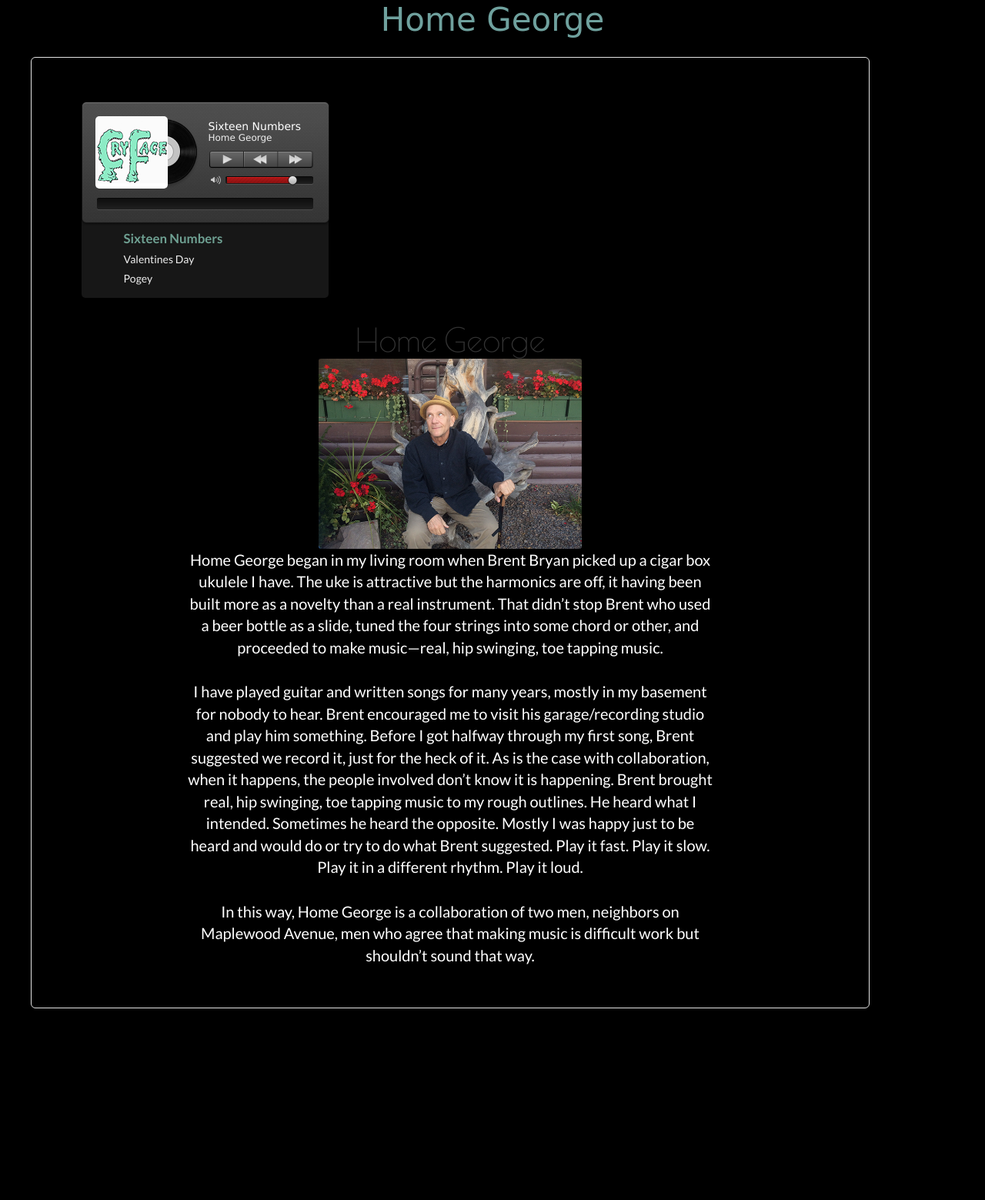
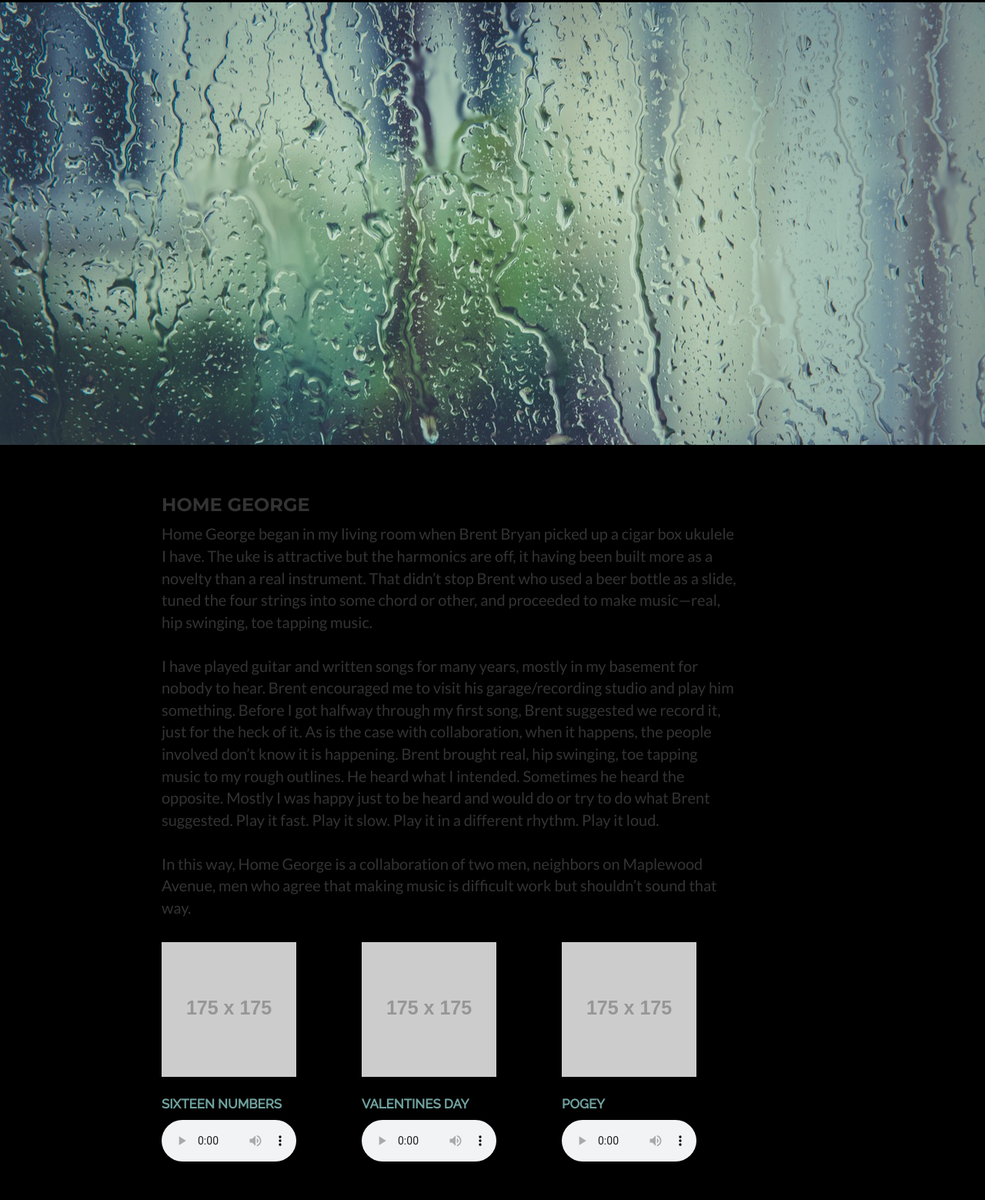
Before and after one commit to jirgens/record, a website: page homegeorge.html in a window 1280 px wide. Shown: the part 97-1656 px from the top of the page at 77% size. Before the commit the page ends 1532 px from the top, so only its background shows below. Drawn offline with nearby package versions, Linux system fonts and the light colour scheme; a web font is replaced by a local one.

Commit message:
improving ui

```diff
--- a/css/freelancer.css
+++ b/css/freelancer.css
@@ -80,7 +80,13 @@ header {
 .hero {
   width: 100%;
   margin: 0;
-  padding: 20px 0 0 0;
+  padding: 20px 0 45px 0;
+}
+#bl {
+  font-family: 'Londrina Outline', cursive;
+}
+.cface {
+  margin-top: 20px;
 }
 header .intro-text .name {
   display: block;
@@ -292,10 +298,22 @@ section.success {
   width: 22%;
   padding-bottom: 45px;
 }
+.songnames {
+  margin-bottom: 45px;
+}
+.songnames a {
+  font-size: .7em;
+  font-family: 'Raleway', sans-serif;
+  color: #6fa19e;
+}
+audio {
+  width: 175px;
+}
+
 .well-portfolio p {
   color: white;
 }
-/*AUDIO PLAYER*/
+/*AUDIO PLAYER fancy record playlist player*/
 .example {
 /*margin: 50px auto 0;*/
 margin: 3% 5% 3% 5%;
--- a/homegeorge.html
+++ b/homegeorge.html
@@ -76,50 +76,64 @@
     </div>
     <!-- /.container-fluid -->
   </nav>
-  <section class="portfolio">
-  <h2 class="text-center featured">Home George</h2>
+  <!-- Header -->
+  <header>
+    <div class="container hero">
+      <img class="img-responsive" src="img/georgebanner.png" alt="">
+    </div>
+  </header>
   <div class="container">
-      <div class="well well-lg well-portfolio">
     <div class="row">
-          <div class="example pull-left">
-            <div class="player">
-                <div class="title"></div>
-                <div class="artist"></div>
-                <div class="cover"></div>
-                <div class="controls">
-                  <div class="play"></div>
-                  <div class="pause"></div>
-                  <div class="rew"></div>
-                  <div class="fwd"></div>
-                </div>
-                <div class="volume"></div>
-                <div class="tracker"></div>
-              </div>
-              <ul class="playlist">
-                <li audiourl="16numbers.mp3" cover="cryfacethumb.png" artist="Home George">Sixteen Numbers</li>
-                <li audiourl="ValentinesDay.mp3" cover="cryfacethumb.png" artist="Home George">Valentines Day</li>
-                <li audiourl="Pogey.mp3" cover="cryfacethumb.png" artist="Home George">Pogey</li>
-             </ul>
-          </div>
-          <div class="col-lg-8 col-lg-offset-2">
-            <h2>Home George</h2>
-            <img src="img/george2.png" class="img-responsive img-centered roundy" alt="">
+      <div class="col-md-8 col-md-offset-2">
+        <h3>Home George</h3>
         <p>Home George began in my living room when Brent Bryan picked up a cigar box ukulele I have. The uke is attractive but the harmonics are off, it having been built more as a novelty than a real instrument. That didn’t stop Brent who used a beer bottle as a slide, tuned the four strings into some chord or other, and proceeded to make music—real, hip swinging, toe tapping music.<br/>
         <br/>
         I have played guitar and written songs for many years, mostly in my basement for nobody to hear. Brent encouraged me to visit his garage/recording studio and play him something. Before I got halfway through my first song, Brent suggested we record it, just for the heck of it. As is the case with collaboration, when it happens, the people involved don’t know it is happening. Brent brought real, hip swinging, toe tapping music to my rough outlines. He heard what I intended. Sometimes he heard the opposite. Mostly I was happy just to be heard and would do or try to do what Brent suggested. Play it fast. Play it slow. Play it in a different rhythm. Play it loud.<br/>
         <br/>
         In this way, Home George is a collaboration of two men, neighbors on Maplewood Avenue, men who agree that making music is difficult work but shouldn’t sound that way.</p>
         <br/>
+      <div>
+    </div>
+    <div class="row">
+      <div class="col-md-4 portfolio-item songnames">
+        <a href="#">
+          <img class="img-responsive" src="http://placehold.it/175x175" alt="">
+        </a>
+        <h3>
+          <a href="#">Sixteen Numbers</a>
+        </h3>
+        <audio controls>
+          <source src="data/16numbers.mp3">
+        </audio>
+      </div>
+      <div class="col-md-4 portfolio-item songnames">
+        <a href="#">
+          <img class="img-responsive" src="http://placehold.it/175x175" alt="">
+        </a>
+        <h3>
+          <a href="#">Valentines Day</a>
+        </h3>
+        <audio controls>
+          <source src="data/ValentinesDay.mp3">
+        </audio>
+      </div>
+      <div class="col-md-4 portfolio-item songnames">
+        <a href="#">
+          <img class="img-responsive" src="http://placehold.it/175x175" alt="">
+        </a>
+        <h3>
+          <a href="#">Pogey</a>
+        </h3>
+        <audio controls>
+          <source src="data/Pogey.mp3">
+        </audio>
       </div>
     </div>
   </div>
-    </div>
-  </section>
-  <!-- <div class="container">
-    <div class="row">
 
-    </div>
-  </div> -->
+
+
+
 
 
 
```
Also changed, not shown: cryface.html (+14 -6 lines), index.html (+3 -2 lines), img/georgebanner.png (added), img/lineup.png (added). Lines whose indentation alone changed are shown as unchanged.
